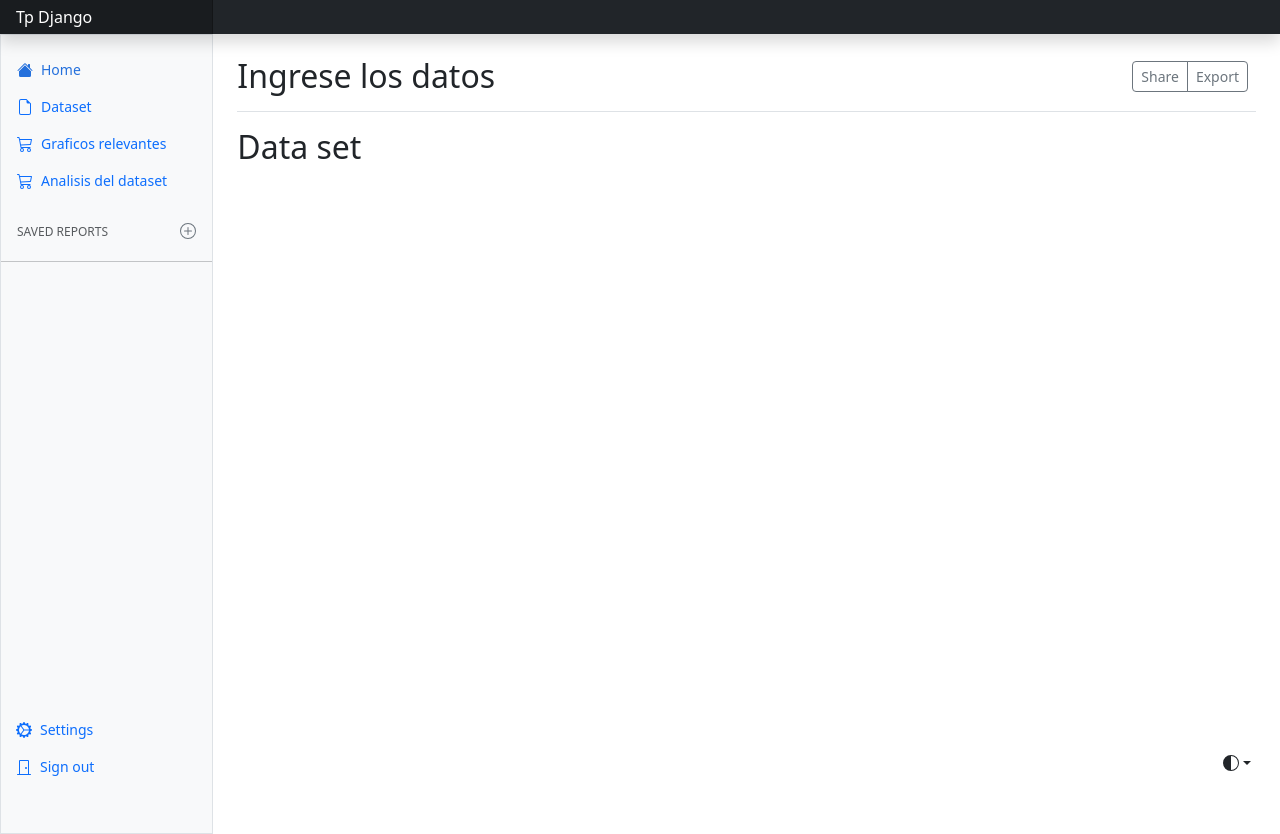
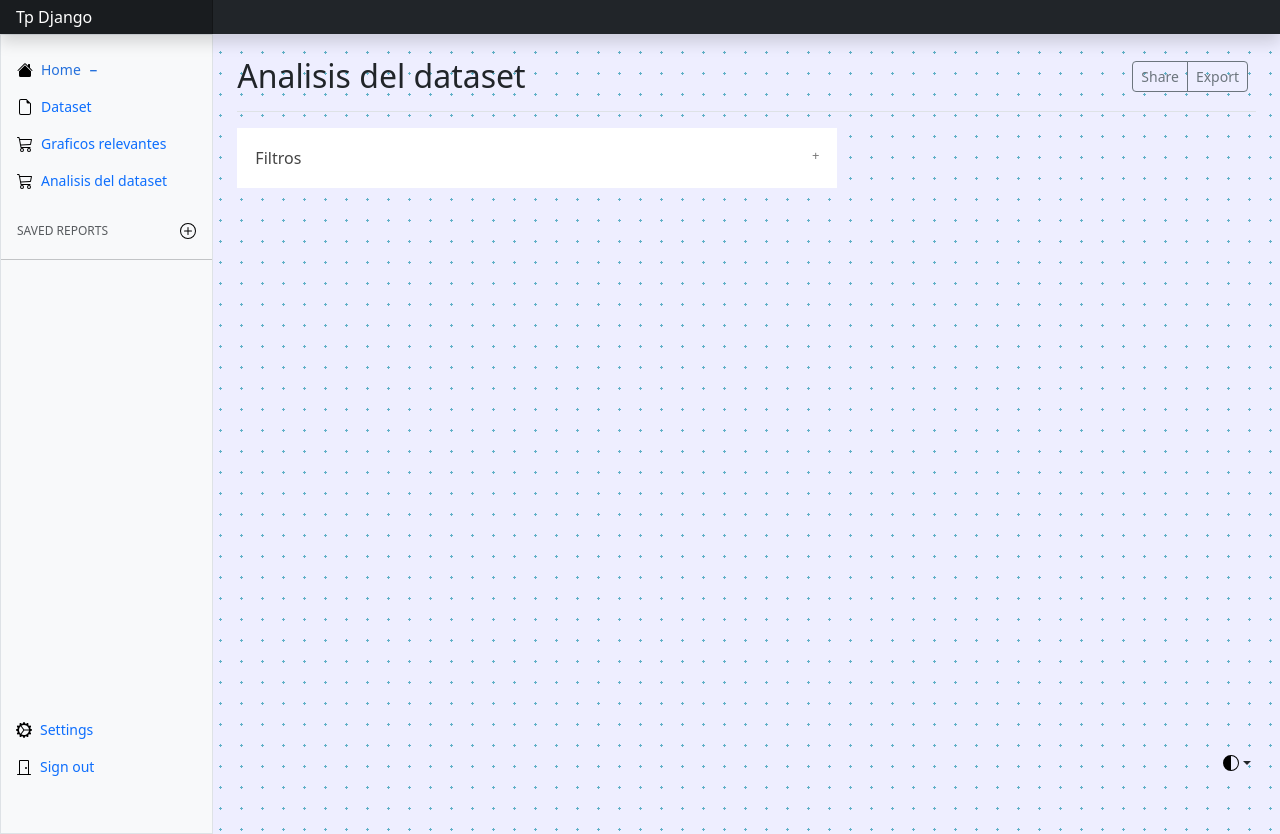
Before and after one commit to MarcAlvarezJ/Tp_3_Django, a Django app: template data_salaries/templates/analisis_dataset.html in a window 1280 px wide. Run offline with Django 5.2, Linux system fonts and the light colour scheme; the template is opened without the code that fills it: values that come from a table or form of the project are taken from there, others are empty; some libraries are stand-ins or nearby versions.

Commit message:
filtro y style del fondo
dropdown de filtro a html, styleo del fondo

```diff
--- a/data_salaries/forms.py
+++ b/data_salaries/forms.py
@@ -75,11 +75,11 @@ class view_filter(forms.Form):
         choices=company_size_opt,
         )
 
-vars_opt = {
-    'experience_level': 'experience_level', 'employment_type': 'employment_type',
-    'employee_residence': 'employee_residence', 'remote_ratio': 'remote_ratio',
-    'company_location': 'company_location', 'company_size': 'company_size'
-}
+vars_opt = [
+    ('experience_level', 'experience_level'), ('employment_type', 'employment_type'),
+    ('employee_residence', 'employee_residence'), ('remote_ratio', 'remote_ratio'),
+    ('company_location', 'company_location'), ('company_size', 'company_size')
+]
 
 class analize_filter(forms.Form):
     filter_vars = forms.MultipleChoiceField(
--- a/data_salaries/templates/analisis_dataset.html
+++ b/data_salaries/templates/analisis_dataset.html
@@ -8,93 +8,58 @@
     <meta name="author" content="Mark Otto, Jacob Thornton, and Bootstrap contributors">
     <meta name="generator" content="Hugo 0.122.0">
     <title></title>
-
-
+{% comment %} laod de todo lo necesario ya sea para el stileado o el java script para algunas funcionalidades {% endcomment %}
     <link rel="canonical" href="https://getbootstrap.com/docs/5.3/examples/dashboard/">
-
     {% load static %}
-
-
-
     <link href="{% static 'css/dashboard.css' %}" rel="stylesheet">
 
     <style>
-      .bd-placeholder-img {
-        font-size: 1.125rem;
-        text-anchor: middle;
-        -webkit-user-select: none;
-        -moz-user-select: none;
-        user-select: none;
-      }
 
-      @media (min-width: 768px) {
-        .bd-placeholder-img-lg {
-          font-size: 3.5rem;
+        .accordion-container {
+            width: 100%;
+            max-width: 600px;
+            margin: 0 ;
         }
-      }
 
-      .b-example-divider {
-        width: 100%;
-        height: 3rem;
-        background-color: rgba(0, 0, 0, .1);
-        border: solid rgba(0, 0, 0, .15);
-        border-width: 1px 0;
-        box-shadow: inset 0 .5em 1.5em rgba(0, 0, 0, .1), inset 0 .125em .5em rgba(0, 0, 0, .15);
-      }
+        .accordion {
+            background-color: white;
+            color: #444;
+            cursor: pointer;
+            padding: 18px;
+            width: 100%;
+            text-align: left;
+            border: none;
+            outline: none;
+            transition: background-color 0.4s ease;
+        }
 
-      .b-example-vr {
-        flex-shrink: 0;
-        width: 1.5rem;
-        height: 100vh;
-      }
+        .accordion:hover {
+            background-color: #ccc;
+        }
 
-      .bi {
-        vertical-align: -.125em;
-        fill: currentColor;
-      }
+        .accordion:after {
+            content: '\002B';
+            font-size: 13px;
+            color: #777;
+            float: right;
+            margin-left: 5px;
+        }
 
-      .nav-scroller {
-        position: relative;
-        z-index: 2;
-        height: 2.75rem;
-        overflow-y: hidden;
-      }
+        .active:after {
+            content: "\2212";
+        }
 
-      .nav-scroller .nav {
-        display: flex;
-        flex-wrap: nowrap;
-        padding-bottom: 1rem;
-        margin-top: -1px;
-        overflow-x: auto;
-        text-align: center;
-        white-space: nowrap;
-        -webkit-overflow-scrolling: touch;
-      }
+        .panel {
+            padding: 0 18px;
+            background-color: white;
+            max-height: 0;
+            overflow: hidden;
+            transition: max-height 0.2s ease-out;
+        }
 
-      .btn-bd-primary {
-        --bd-violet-bg: #712cf9;
-        --bd-violet-rgb: 112.520718, 44.062154, 249.437846;
-
-        --bs-btn-font-weight: 600;
-        --bs-btn-color: var(--bs-white);
-        --bs-btn-bg: var(--bd-violet-bg);
-        --bs-btn-border-color: var(--bd-violet-bg);
-        --bs-btn-hover-color: var(--bs-white);
-        --bs-btn-hover-bg: #6528e0;
-        --bs-btn-hover-border-color: #6528e0;
-        --bs-btn-focus-shadow-rgb: var(--bd-violet-rgb);
-        --bs-btn-active-color: var(--bs-btn-hover-color);
-        --bs-btn-active-bg: #5a23c8;
-        --bs-btn-active-border-color: #5a23c8;
-      }
-
-      .bd-mode-toggle {
-        z-index: 1500;
-      }
-
-      .bd-mode-toggle .dropdown-menu .active .bi {
-        display: block !important;
-      }
+      body { background-color: #eeeeff;
+        background-image: radial-gradient(#5fb0c7 1.05px, #eeeeff 1.05px);
+        background-size: 21px 21px;}
     </style>
 
 
@@ -250,13 +215,13 @@
               </a>
             </li>
             <li class="nav-item">
-              <a class="nav-link d-flex align-items-center gap-2" href="http://127.0.0.1:8000/data_salaries/graficos/">
+              <a class="nav-link d-flex align-items-center gap-2" href="http://127.0.0.1:8000/data_salaries/graphs/">
                 <svg class="bi"><use xlink:href="#cart"/></svg>
                 Graficos relevantes
               </a>
             </li>
             <li class="nav-item">
-                <a class="nav-link d-flex align-items-center gap-2" href="http://127.0.0.1:8000/data_salaries/Analisis/">
+                <a class="nav-link d-flex align-items-center gap-2" href="http://127.0.0.1:8000/data_salaries/analisis/">
                   <svg class="bi"><use xlink:href="#cart"/></svg>
                   Analisis del dataset
                 </a>
@@ -294,7 +259,7 @@
 
     <main class="col-md-9 ms-sm-auto col-lg-10 px-md-4">
       <div class="d-flex justify-content-between flex-wrap flex-md-nowrap align-items-center pt-3 pb-2 mb-3 border-bottom">
-        <h1 class="h2" style="margin-top: 7px">Ingrese los datos</h1>
+        <h1 class="h2" style="margin-top: 7px">Analisis del dataset</h1>
         <div class="btn-toolbar mb-2 mb-md-0">
           <div class="btn-group me-2">
             <button type="button" class="btn btn-sm btn-outline-secondary">Share</button>
@@ -303,8 +268,44 @@
         </div>
       </div>
 
-      <h2>Data set</h2>
+      <div class="accordion-container">
+        <button class="accordion">Filtros</button>
+        <div class="panel">
+            {% if form %}
+            <form enctype="multipart/form-data" method="post">
+                {% csrf_token %}
+                {{ form }}
+                <input type="submit" value="Submit">
+            </form>
+            {% endif %}
+        </div>
+    </div>
+    <br></br>
+      {% comment %} {% if form %}
+    <form enctype="multipart/form-data" method="post">
+        {% csrf_token %}
+        {{ form }}
+        <input type="submit" value="Submit">
+    </form>
+    {% endif %} {% endcomment %}
+    {{data|safe}}
 </div>
+<script>
+    document.addEventListener("DOMContentLoaded", function () {
+    var acc = document.getElementsByClassName("accordion");
+    for (var i = 0; i < acc.length; i++) {
+        acc[i].addEventListener("click", function () {
+            this.classList.toggle("active");
+            var panel = this.nextElementSibling;
+            if (panel.style.maxHeight) {
+                panel.style.maxHeight = null;
+            } else {
+                panel.style.maxHeight = panel.scrollHeight + "px";
+            }
+        });
+    }
+});
+ </script>
 <script src="https://cdn.jsdelivr.net/npm/@popperjs/core@2.11.8/dist/umd/popper.min.js" integrity="sha384-I7E8VVD/ismYTF4hNIPjVp/Zjvgyol6VFvRkX/vR+Vc4jQkC+hVqc2pM8ODewa9r" crossorigin="anonymous"></script>
 
     <script src="https://cdn.jsdelivr.net/npm/chart.js@4.3.2/dist/chart.umd.js" integrity="sha384-eI7PSr3L1XLISH8JdDII5YN/njoSsxfbrkCTnJrzXt+ENP5MOVBxD+l6sEG4zoLp" crossorigin="anonymous"></script><script src="dashboard.js"></script></body>
--- a/data_salaries/urls.py
+++ b/data_salaries/urls.py
@@ -3,7 +3,6 @@ from data_salaries import views
 
 urlpatterns = [
     path('upload/', views.upload, name='upload'),
-    path('success/', views.success, name='success'),
     path('view/', views.view_csv, name='view'),
     path('analisis/', views.analize_data, name='analisis'),
     path('graphs/', views.graphs, name='graphs')
```
Also changed, not shown: data_salaries/templates/graficos.html (+6 -82 lines), data_salaries/templates/upload.html (+7 -83 lines), data_salaries/templates/view_csv.html (+9 -89 lines), data_salaries/views.py (+6 -9 lines), static/css/dashboard.css (line endings or trailing spaces).
